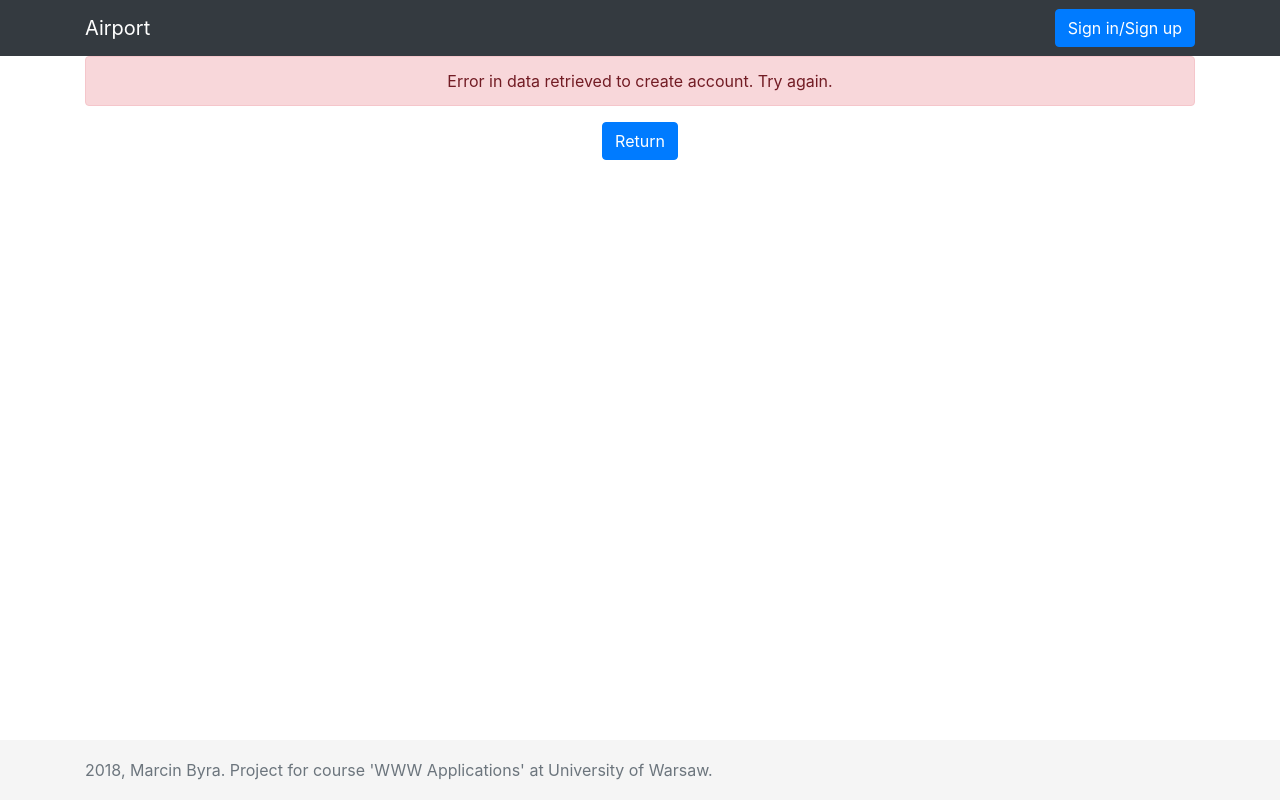
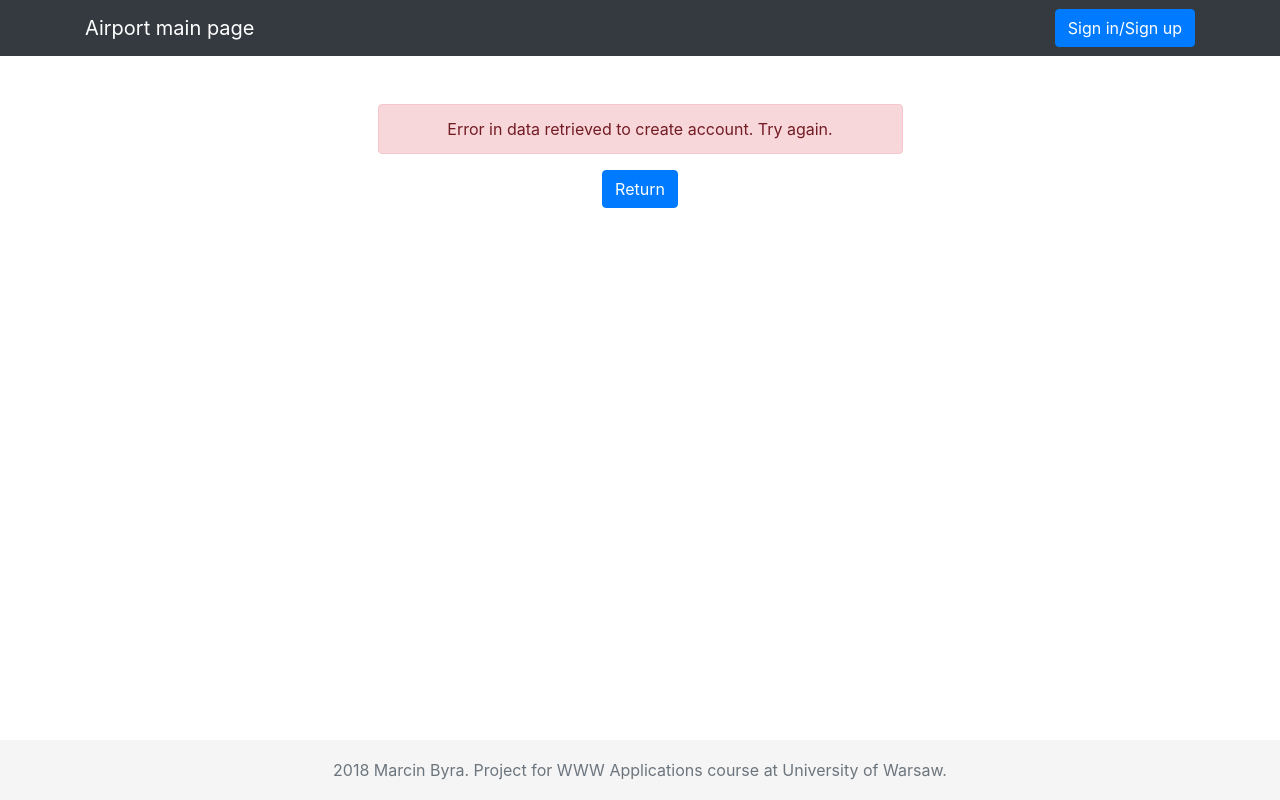
Before and after one commit to mbyra/airport, a Django app: page /airport/register/ in a window 1280 px wide. Run offline with Django 3.2, Linux system fonts and the light colour scheme; some libraries are stand-ins or nearby versions.

Commit message:
Improved style

```diff
--- a/airport/static/airport/style.css
+++ b/airport/static/airport/style.css
@@ -25,7 +25,7 @@ body {
   /* Margin bottom by footer height */
   margin-bottom: 60px;
 }
-.footer {
+footer {
   position: fixed;
   bottom: 0;
   width: 100%;
--- a/airport/templates/airport/base.html
+++ b/airport/templates/airport/base.html
@@ -30,7 +30,7 @@
     <!-- Navigation -->
     <nav class="navbar navbar-expand-lg navbar-dark bg-dark fixed-top">
         <div class="container">
-            <a class="navbar-brand" href="{% url 'airport:mainpage' %}">Airport</a>
+            <a class="navbar-brand" href="{% url 'airport:mainpage' %}">Airport main page</a>
             <button class="navbar-toggler" type="button" data-toggle="collapse" data-target="#navbarResponsive"
                     aria-controls="navbarResponsive" aria-expanded="false" aria-label="Toggle navigation">
                 <span class="navbar-toggler-icon"></span>
@@ -104,11 +104,16 @@
     <!-- /.container -->
 </main>
 
-<footer class="footer">
-    <div class="container">
-        <span class="text-muted">2018, Marcin Byra. Project for course 'WWW Applications' at University of Warsaw.</span>
-    </div>
-</footer>
+{#<footer class="footer">#}
+{#    <div class="container">#}
+{#        <span class="text-center text-muted ">2018, Marcin Byra. Project for course 'WWW Applications' at University of Warsaw.</span>#}
+{#    </div>#}
+{#</footer>#}
+
+    <footer class="text-center text-muted mt-5">
+        2018 Marcin Byra. Project for WWW Applications course at University of Warsaw.
+    </footer>
+
 <!-- Bootstrap core JavaScript -->
 {#<script src="vendor/jquery/jquery.min.js"></script>#}
 {#<script src="vendor/bootstrap/js/bootstrap.bundle.min.js"></script>#}
--- a/airport/templates/airport/mainpage.html
+++ b/airport/templates/airport/mainpage.html
@@ -2,8 +2,8 @@
 
 {% block content %}
 
-    <h2 class="mt-5">List of flights:</h2>
-    <form class="form-inline" method="GET" action="{% url 'airport:mainpage' %}">
+    <h2 class="mt-5">List of flights</h2>
+    <form class="form-inline mt-4 my-4" method="GET" action="{% url 'airport:mainpage' %}">
         {% csrf_token %}
         <div class="form-group">
             <label for="searchfrom">From:</label>
--- a/airport/templates/airport/notifications.html
+++ b/airport/templates/airport/notifications.html
@@ -2,51 +2,51 @@
 
 {% block content %}
 
-    <div class="text-center">
+    <div class=" container text-center mt-5 my-5 w-50 ">
         {% if register_failure %}
-            <div class="alert alert-danger text-center">
+            <div class="alert alert-danger text-center justify-content-center">
                 Account for this email has already been registered.
             </div>
         {% endif %}
 
         {% if registration_success %}
-            <div class="alert alert-success text-center">
+            <div class="alert alert-success text-center justify-content-center">
                 Successfully created a new account. You are logged in.
             </div>
         {% endif %}
 
         {% if registration_post_data_error %}
-            <div class="alert alert-danger text-center">
+            <div class="alert alert-danger text-center justify-content-center">
                 Error in data retrieved to create account. Try again.
             </div>
         {% endif %}
 
         {% if registration_user_exists %}
-            <div class="alert alert-danger text-center">
+            <div class="alert alert-danger text-center justify-content-center">
                 Account with given username exists. Try to log in or create another account.
             </div>
         {% endif %}
 
         {% if login_failure %}
-            <div class="alert alert-danger text-center">
+            <div class="alert alert-danger text-center justify-content-center">
                 Email or password incorrect.
             </div>
         {% endif %}
 
         {% if login_success %}
-            <div class="alert alert-success text-center">
+            <div class="alert alert-success text-center justify-content-center">
                 You are logged in.
             </div>
         {% endif %}
 
         {% if logout_success %}
-            <div class="alert alert-success text-center">
+            <div class="alert alert-success text-center justify-content-center">
                 You have successfully logged out.
             </div>
         {% endif %}
 
         {% if no_such_flight %}
-            <div class="alert alert-danger text-center">
+            <div class="alert alert-danger text-center justify-content-center">
                 There is no such a flight.
             </div>
         {% endif %}
--- a/airport/templates/airport/register.html
+++ b/airport/templates/airport/register.html
@@ -2,9 +2,9 @@
 
 {% block content %}
 
-<div class="alert alert-success text-center">
+    <div class="container alert alert-success text-center mt-5 my-5 w-50 justify-content-center">
         Creating new account. Please enter your name.
-    <div class="modal-body">
+        <div class="modal-body justify-content-center">
             <form action="{% url 'airport:register' %}" method="POST">
                 {% csrf_token %}
                 <div class="form-group">
```
Also changed, not shown: airport/templates/airport/flight_details.html (+7 -7 lines). Lines whose indentation alone changed are shown as unchanged.
